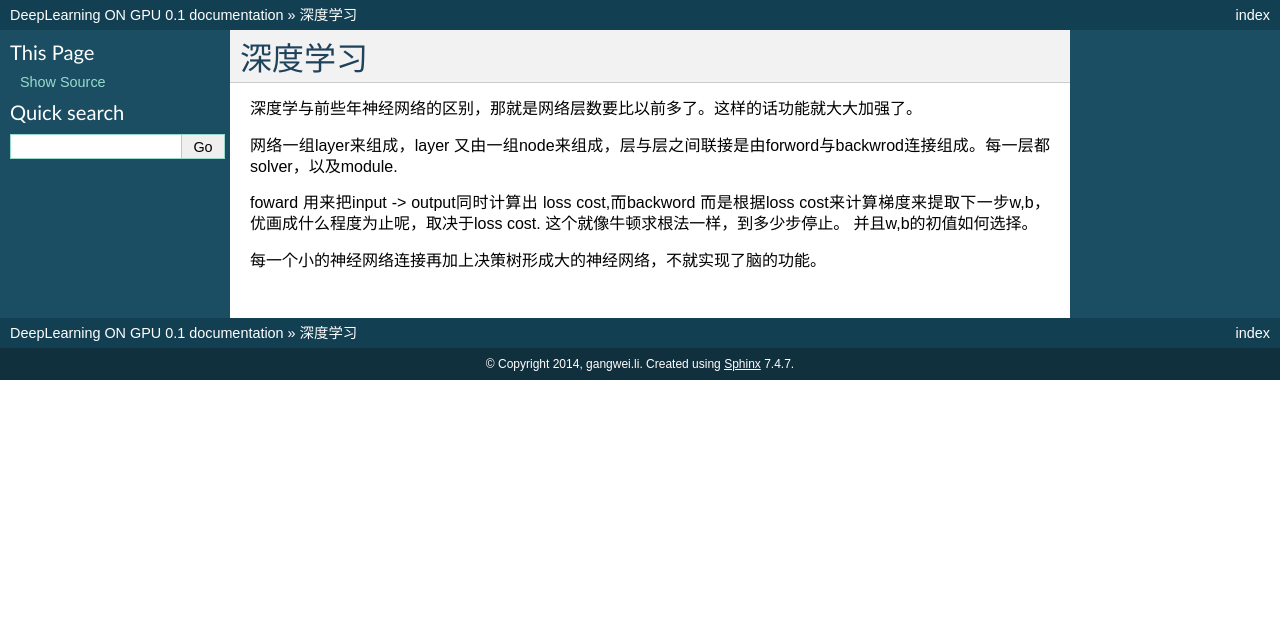
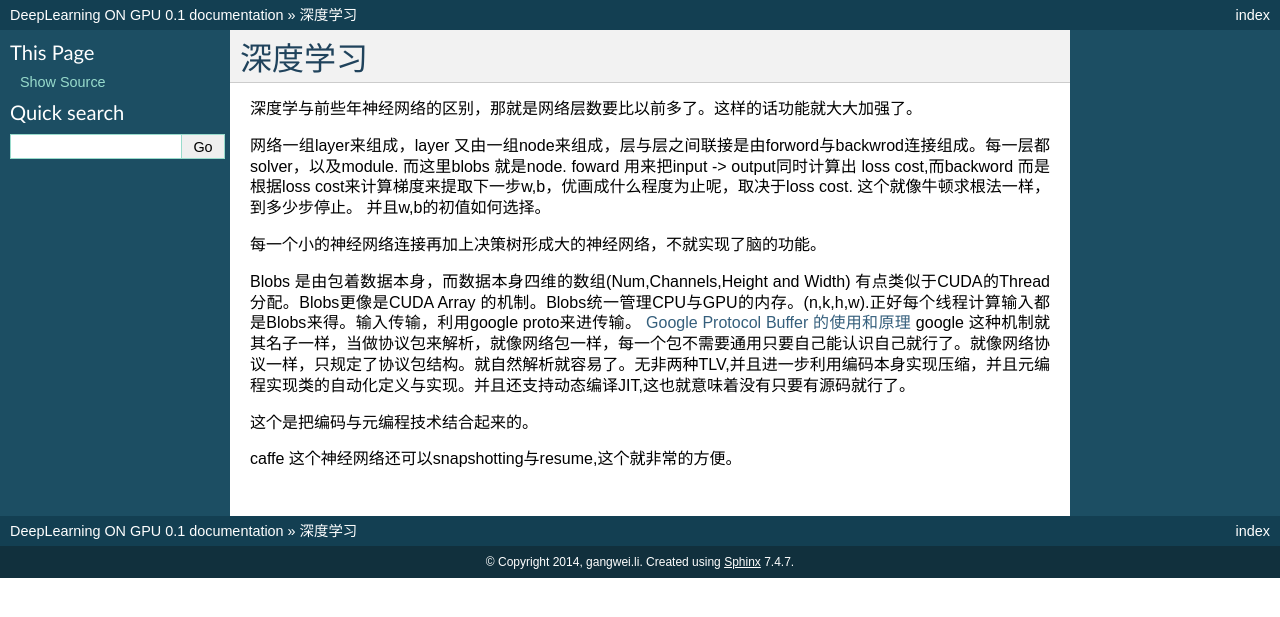
Before and after one commit to gwli/DeepLearningOnGPU, a Sphinx documentation site: the page built from source/basicConcept/CaffeBasic.rst, in a window 1280 px wide. Shown: the top 617 px of the page. Built offline with Sphinx 7.4.7, drawn with Linux system fonts in a browser that asks for light colours.

Commit message:
添加 caffe 笔记

```diff
--- a/source/basicConcept/CaffeBasic.rst
+++ b/source/basicConcept/CaffeBasic.rst
@@ -3,8 +3,13 @@
 
 深度学与前些年神经网络的区别，那就是网络层数要比以前多了。这样的话功能就大大加强了。
 
-网络一组layer来组成，layer 又由一组node来组成，层与层之间联接是由forword与backwrod连接组成。每一层都solver，以及module.
-
+网络一组layer来组成，layer 又由一组node来组成，层与层之间联接是由forword与backwrod连接组成。每一层都solver，以及module. 而这里blobs 就是node.
 foward 用来把input -> output同时计算出 loss cost,而backword 而是根据loss cost来计算梯度来提取下一步w,b，优画成什么程度为止呢，取决于loss cost. 这个就像牛顿求根法一样，到多少步停止。 并且w,b的初值如何选择。
 
 每一个小的神经网络连接再加上决策树形成大的神经网络，不就实现了脑的功能。
+
+Blobs 是由包着数据本身，而数据本身四维的数组(Num,Channels,Height and Width) 有点类似于CUDA的Thread分配。Blobs更像是CUDA Array 的机制。Blobs统一管理CPU与GPU的内存。(n,k,h,w).正好每个线程计算输入都是Blobs来得。输入传输，利用google proto来进传输。 `Google Protocol Buffer 的使用和原理 <http://www.ibm.com/developerworks/cn/linux/l-cn-gpb/>`_  google 这种机制就其名子一样，当做协议包来解析，就像网络包一样，每一个包不需要通用只要自己能认识自己就行了。就像网络协议一样，只规定了协议包结构。就自然解析就容易了。无非两种TLV,并且进一步利用编码本身实现压缩，并且元编程实现类的自动化定义与实现。并且还支持动态编译JIT,这也就意味着没有只要有源码就行了。
+
+这个是把编码与元编程技术结合起来的。
+
+caffe 这个神经网络还可以snapshotting与resume,这个就非常的方便。
```
